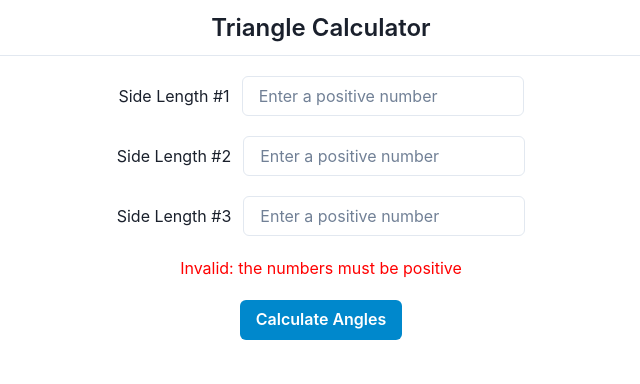
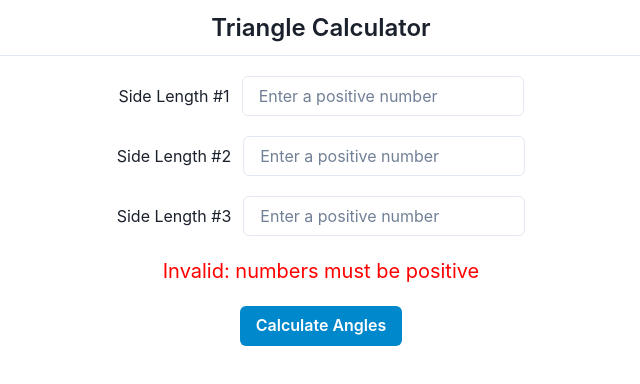
Before and after one commit to Advayp/triangle-calculator, a React (Create React App) app: page / in a window 1280 px wide. Shown: the top 384 px of the page, without its empty margins (319-959 px from the left). Built offline with nearby package versions, Linux system fonts and the light colour scheme.

Commit message:
clean up code in the validator function

```diff
--- a/src/components/LengthValidator.jsx
+++ b/src/components/LengthValidator.jsx
@@ -1,14 +1,8 @@
-import React, { useRef } from 'react';
+import React from 'react';
 import { Text } from '@chakra-ui/react';
+import { isValid } from '../utils';
 
-export const LengthValidator = ({
-  firstLength,
-  secondLength,
-  thirdLength,
-  validRef,
-}) => {
-  const message = useRef('Invalid');
-
+export const LengthValidator = ({ firstLength, secondLength, thirdLength }) => {
   const arrayFormat = [firstLength, secondLength, thirdLength].sort(
     compareNumbers
   );
@@ -17,27 +11,11 @@ export const LengthValidator = ({
     return a - b;
   }
 
-  const isValid = () => {
-    if (arrayFormat[0] <= 0 || arrayFormat[1] <= 0 || arrayFormat[2] <= 0) {
-      message.current = 'Invalid: the numbers must be positive';
-      validRef.current = false;
-      return false;
-    }
-
-    if (arrayFormat[0] + arrayFormat[1] <= arrayFormat[2]) {
-      message.current = 'Invalid numbers (triangle inequality)';
-      validRef.current = false;
-      return false;
-    }
-
-    message.current = 'Valid';
-    validRef.current = true;
-    return true;
-  };
+  const { value, message } = isValid(arrayFormat);
 
   return (
-    <Text fontSize="md" color={isValid() ? 'green' : 'red'}>
-      {message.current}
+    <Text fontSize="xl" color={value ? 'green' : 'red'}>
+      {message}
     </Text>
   );
 };
```
